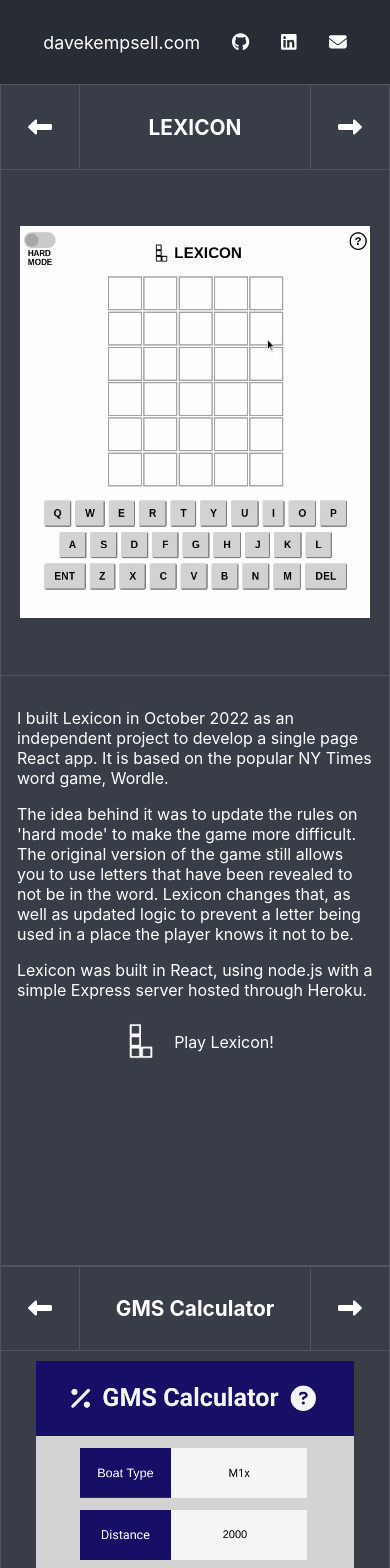
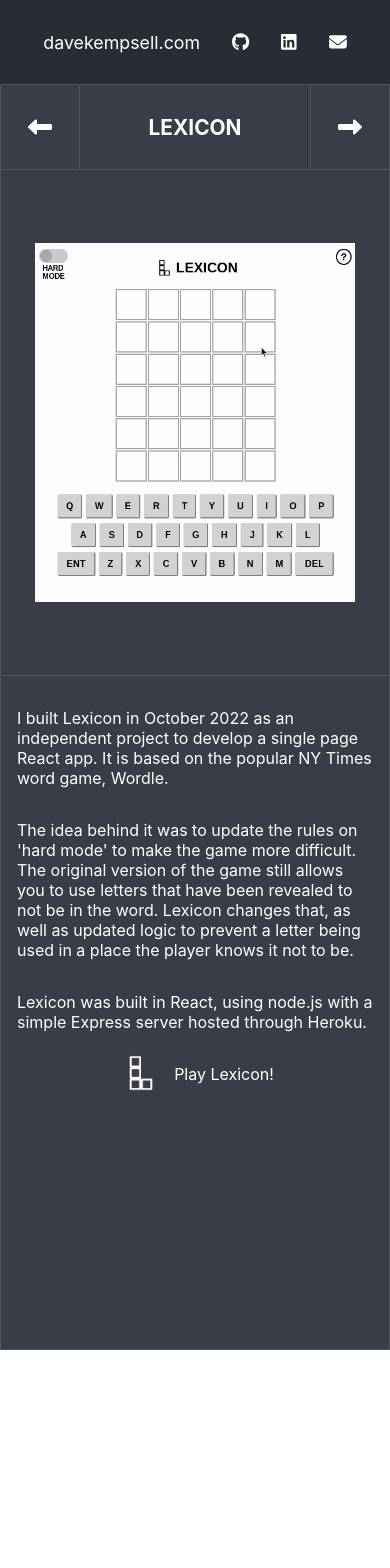
Before and after one commit to davekempsell/davedotcom, a React (Create React App) app: page / in a window 390 px wide. Shown: the top 1568 px of the page. After the commit the page ends 1350 px from the top, so only its background shows below. Built offline with nearby package versions, Linux system fonts and the light colour scheme.

Commit message:
carousel implemented within Projects component

```diff
--- a/src/App.css
+++ b/src/App.css
@@ -44,12 +44,23 @@ header > .socials > a:hover {
   transform: scale(1.1);
 }
 
+/* Styling for Carousel */
+.carousel {
+  overflow: hidden;
+}
+
+.carousel-inner {
+  white-space: nowrap;
+  transition: transform 0.5s;
+}
+
 /* Styling for Projects component */
+
 .project-container {
   background-color: var(--main-background-color);
   min-height: 90vh;
-  width: 100vw;
-  display: flex;
+  width: '100%';
+  display: inline-flex;
   flex-direction: column;
   align-items: center;
   justify-content: flex-start;
@@ -98,11 +109,12 @@ header > .socials > a:hover {
 
 .project-content > .images {
   width: 50vw;
-  height: 80vh;
+  min-height: 80vh;
   border: solid 1px var(--border-color);
   border-right: 0;
   display: flex;
   justify-content: center;
+  padding: 1rem;
 }
 
 .project-content > .images > .project-image {
@@ -125,6 +137,12 @@ header > .socials > a:hover {
   flex-direction: column;
   justify-content: flex-start;
   align-items: center;
+}
+
+.project-description {
+  display: flex;
+  flex-direction: column;
+  white-space: initial;
 }
 
 .project-content > .description > a {
@@ -157,12 +175,12 @@ header > .socials > a:hover {
   }
   .project-content > .images {
     width: 100vw;
-    height: 60vh;
+    min-height: 60vh;
     border-right: solid 1px var(--border-color);
     border-bottom: 0;
   }
   .project-content > .description {
     width: 100vw;
-    height: 60vh;
+    min-height: 60vh;
   }
 }
--- a/src/components/Projects.js
+++ b/src/components/Projects.js
@@ -1,11 +1,27 @@
+import React, { useState } from 'react';
 import { LexiconProject } from "./Projects/LexiconProject";
 import { GmsProject } from "./Projects/GmsProject";
 
 export function Projects() {
+  const [activeIndex, setActiveIndex] = useState(0);
+  let children = 2
+
+  const updateIndex = (newIndex) => {
+    if (newIndex < 0) {
+      newIndex = children - 1;
+    } else if (newIndex >= children) {
+      newIndex = 0;
+    }
+
+    setActiveIndex(newIndex)
+  }
+
   return (
-    <div>
-      {LexiconProject()}
-      {GmsProject()}
+    <div className="carousel">
+      <div className="carousel-inner" style={{ transform: `translateX(-${activeIndex * 100}%)` }}>
+        {LexiconProject(activeIndex, updateIndex)}
+        {GmsProject(activeIndex, updateIndex)}
+      </div>
     </div>
   );
 }
--- a/src/components/Projects/GmsProject.js
+++ b/src/components/Projects/GmsProject.js
@@ -2,15 +2,27 @@ import { faLeftLong } from "@fortawesome/free-solid-svg-icons";
 import { faRightLong } from "@fortawesome/free-solid-svg-icons";
 import { FontAwesomeIcon } from "@fortawesome/react-fontawesome";
 
-export function GmsProject() {
+export function GmsProject(activeIndex, updateIndex) {
+
   return (
     <div className="project-container">
       <div className='title'>
-          <button id="nav-button-left" className="nav-button">
+        <button
+          id="nav-button-left"
+          className="nav-button"
+          onClick={() => {
+            updateIndex(activeIndex - 1);
+          }}
+          >
           <FontAwesomeIcon icon={faLeftLong} />
         </button>
         <h3>GMS Calculator</h3>
-          <button id="nav-button-right" className="nav-button">
+        <button
+          id="nav-button-right"
+          className="nav-button"
+          onClick={() => {
+            updateIndex(activeIndex + 1);
+          }}>
           <FontAwesomeIcon icon={faRightLong} />
         </button>
       </div>
@@ -25,7 +37,7 @@ export function GmsProject() {
             <p>The GMS Calculator was built in React, using node.js, hosted through Heroku.</p>
           </div>
           <a href="https://gms-calculator.herokuapp.com/"  target="_blank" rel="noreferrer">
-              <img src="../images/gms-logo-white.png" alt-text="gms calculator logo"/>
+            <img src="../images/gms-logo-white.png" alt="gms calculator logo"/>
             <p>Use the calculator</p>
           </a>
         </div>
@@ -33,3 +45,5 @@ export function GmsProject() {
     </div>
   )
 }
+
+export default GmsProject
--- a/src/components/Projects/LexiconProject.js
+++ b/src/components/Projects/LexiconProject.js
@@ -2,15 +2,27 @@ import { faLeftLong } from "@fortawesome/free-solid-svg-icons";
 import { faRightLong } from "@fortawesome/free-solid-svg-icons";
 import { FontAwesomeIcon } from "@fortawesome/react-fontawesome";
 
-export function LexiconProject() {
+export function LexiconProject(activeIndex, updateIndex) {
+
   return (
     <div className="project-container">
       <div className='title'>
-          <button id="nav-button-left" className="nav-button">
+        <button
+          id="nav-button-left"
+          className="nav-button"
+          onClick={() => {
+            updateIndex(activeIndex - 1);
+          }}
+          >
           <FontAwesomeIcon icon={faLeftLong} />
         </button>
         <h3>LEXICON</h3>
-          <button id="nav-button-right" className="nav-button">
+        <button
+          id="nav-button-right"
+          className="nav-button"
+          onClick={() => {
+            updateIndex(activeIndex + 1);
+          }}>
         <FontAwesomeIcon icon={faRightLong} />
         </button>
       </div>
@@ -25,7 +37,7 @@ export function LexiconProject() {
             <p>Lexicon was built in React, using node.js with a simple Express server hosted through Heroku.</p>
           </div>
           <a href="https://lexicon-by-dave.herokuapp.com/"  target="_blank" rel="noreferrer">
-              <img src="/images/lexicon-icon-white.png" alt-text="lexicon logo"/>
+            <img src="/images/lexicon-icon-white.png" alt="lexicon logo"/>
             <p>Play Lexicon!</p>
           </a>
         </div>
@@ -33,3 +45,5 @@ export function LexiconProject() {
     </div>
   )
 }
+
+export default LexiconProject
```
Lines whose indentation alone changed are shown as unchanged.
